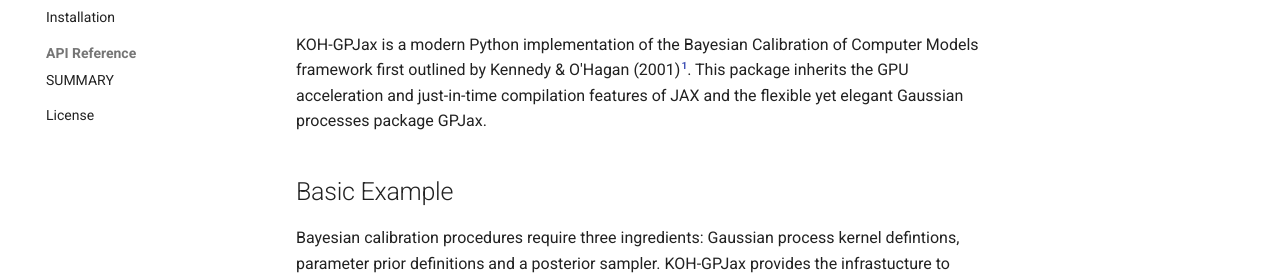
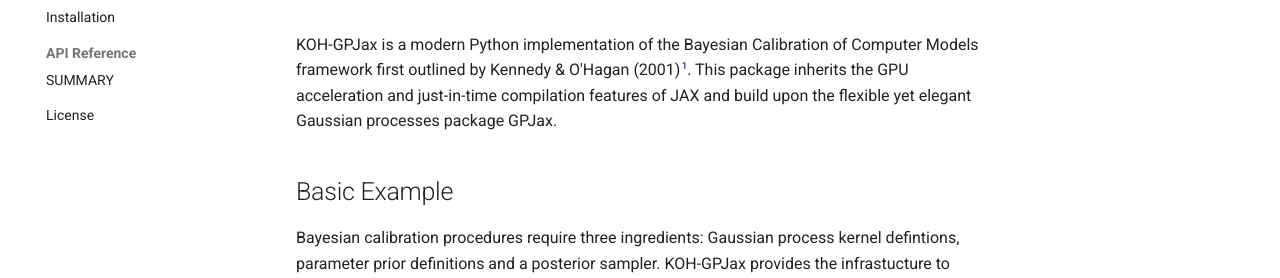
Before and after one commit to jamesbriant/KOH-GPJax, an MkDocs documentation site: the page built from docs/index.md, in a window 1280 px wide and 1380 px high. Shown: the part 148-426 px from the top of the window. Built offline with MkDocs 1.6.1 and Material for MkDocs 9.7.7, drawn with Linux system fonts in a browser that asks for light colours; comment, search, counter and statistics services are not loaded.

Commit message:
fix typos

```diff
--- a/docs/index.md
+++ b/docs/index.md
@@ -3,7 +3,7 @@
 KOH-GPJax is a modern Python implementation of the Bayesian Calibration
 of Computer Models framework first outlined by Kennedy & O'Hagan (2001)[^1].
 This package inherits the GPU acceleration and just-in-time compilation
-features of JAX and the flexible yet elegant Gaussian processes package
+features of JAX and build upon the flexible yet elegant Gaussian processes package
 GPJax.
 
 ## Basic Example
```
Also changed, not shown: other parts of docs/index.md (+1 -1 lines).
